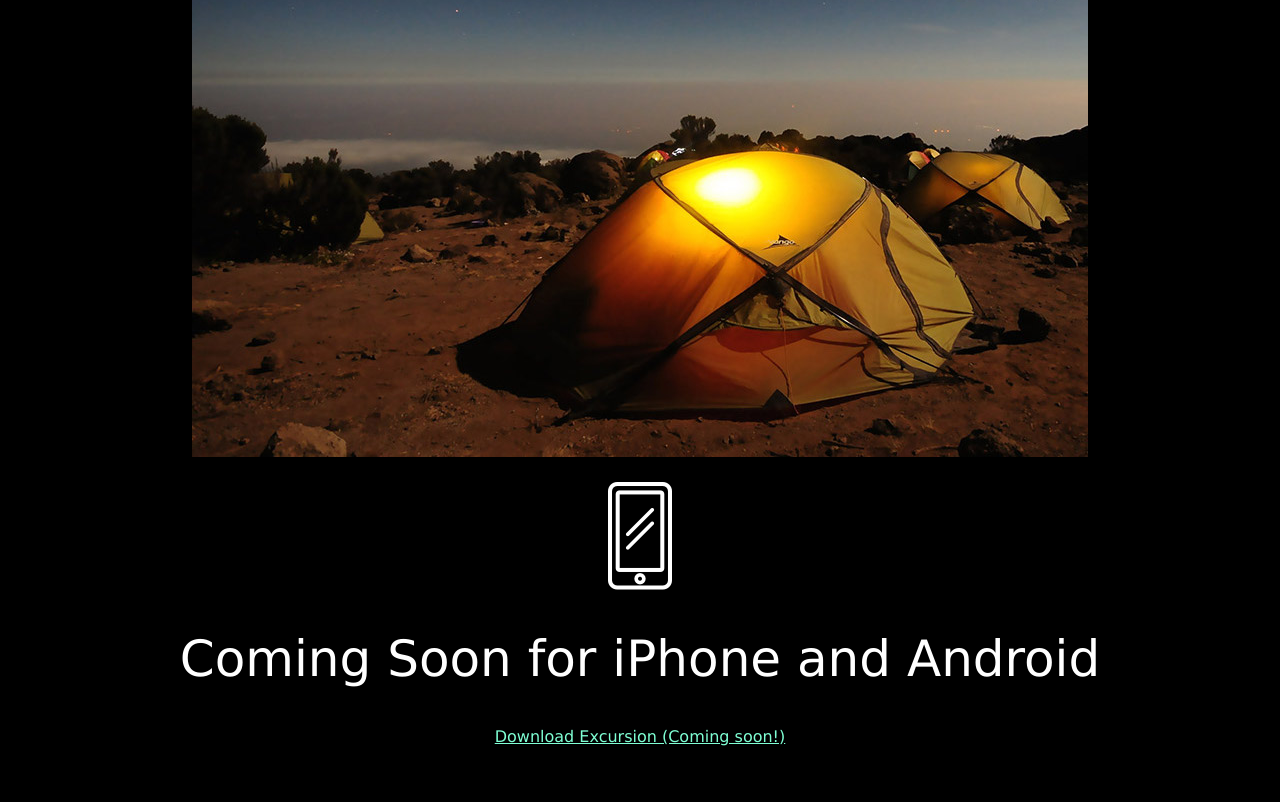
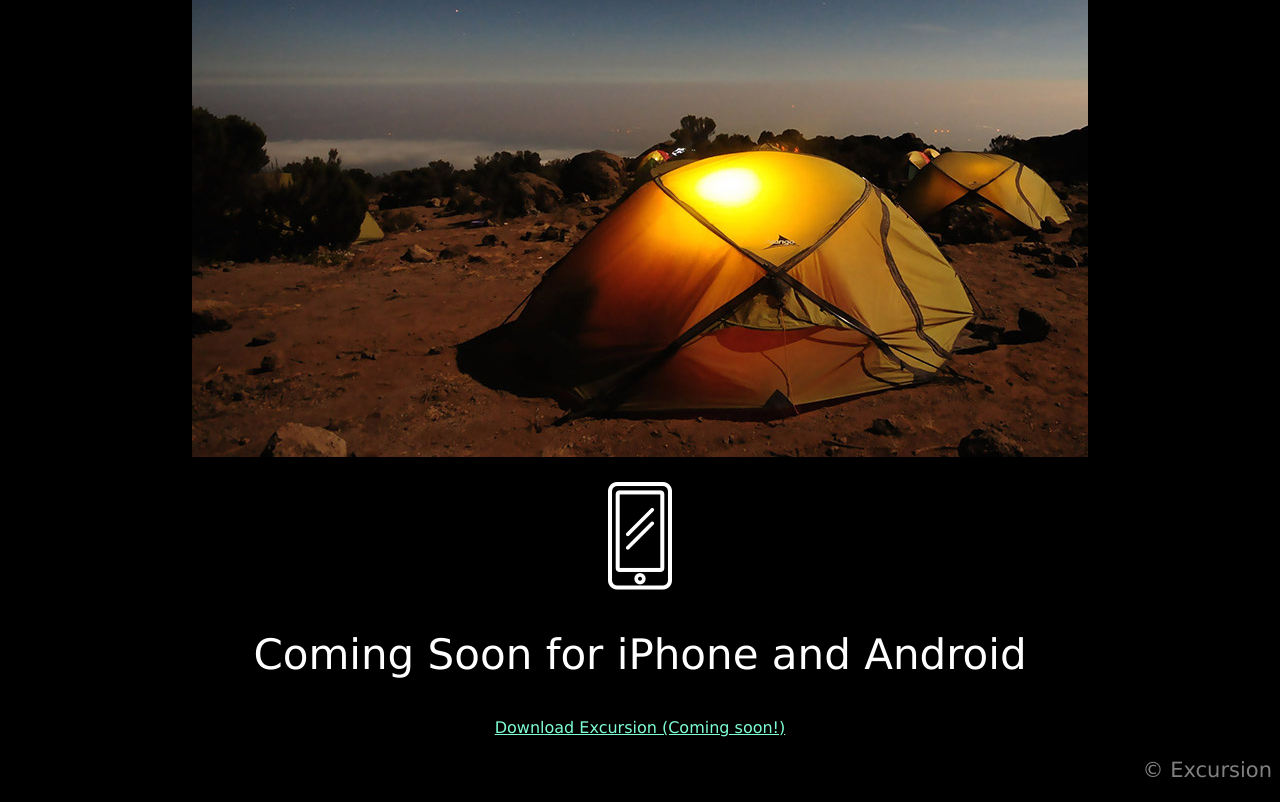
Before and after one commit to EvgeshkO35/Excursion, a plain HTML site: page index.html in a window 1280 px wide. Shown: the part 599-1401 px from the top of the page. Before the commit the page ends 1366 px from the top, so only its background shows below. Drawn offline with Linux system fonts and the light colour scheme.

Commit message:
Add footer and css for it + final touches

```diff
--- a/index.html
+++ b/index.html
@@ -36,11 +36,16 @@
             <p>
                 <img src="./resources/images/phone.png" alt="mobile phone icon" />
             </p>
-            <h1>Coming Soon for iPhone and Android</h1>
+            <h1 class="subheading">Coming Soon for iPhone and Android</h1>
             <p>
                 <a href="#">Download Excursion (Coming soon!)</a>
             </p>
         </div>
     </main>
+
+    <!-- Footer Section -->
+    <footer>
+        <p>&copy; Excursion</p>
+    </footer>
 </body>
 </html>
--- a/resources/css/style.css
+++ b/resources/css/style.css
@@ -35,3 +35,8 @@ p {
     font-size: 42px;
     font-weight: 300;
 }
+
+footer p {
+    text-align: right;
+    margin-right: 8px;
+}
```
